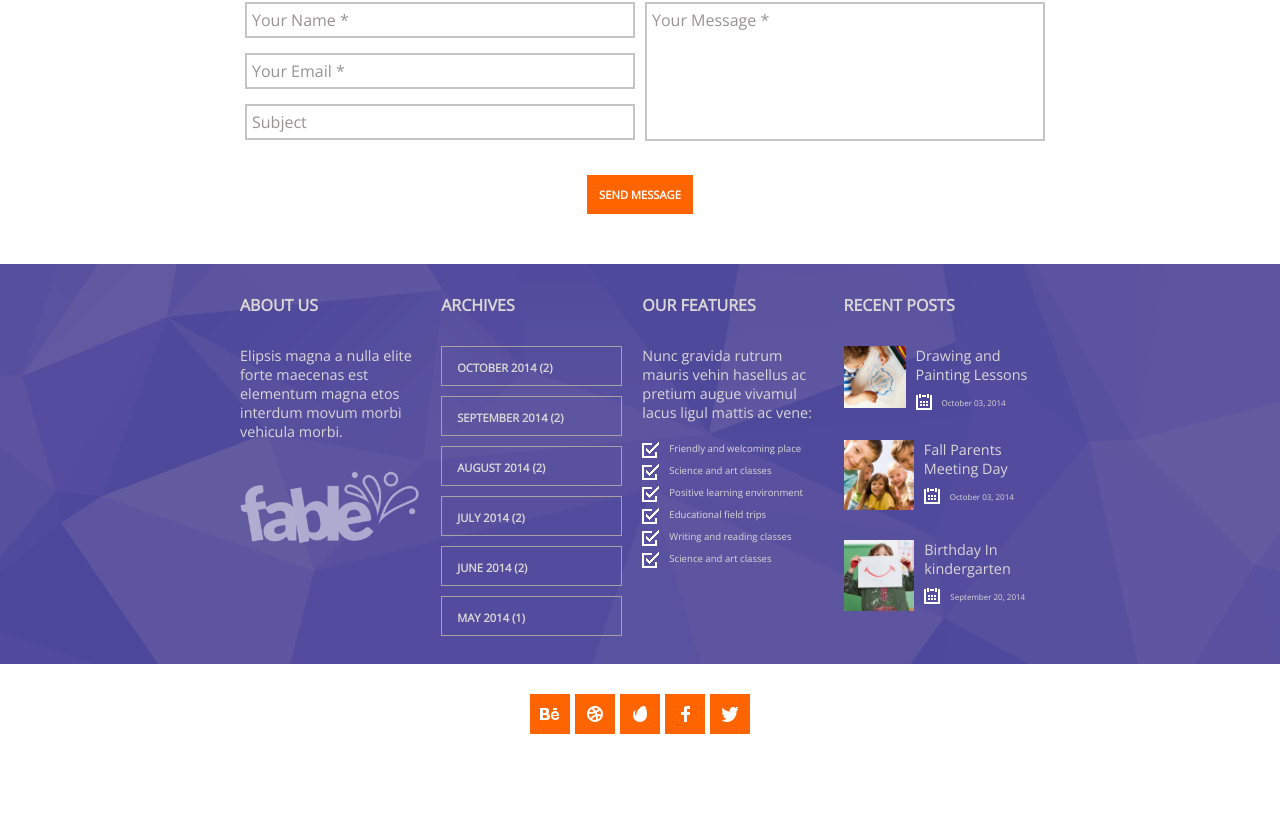
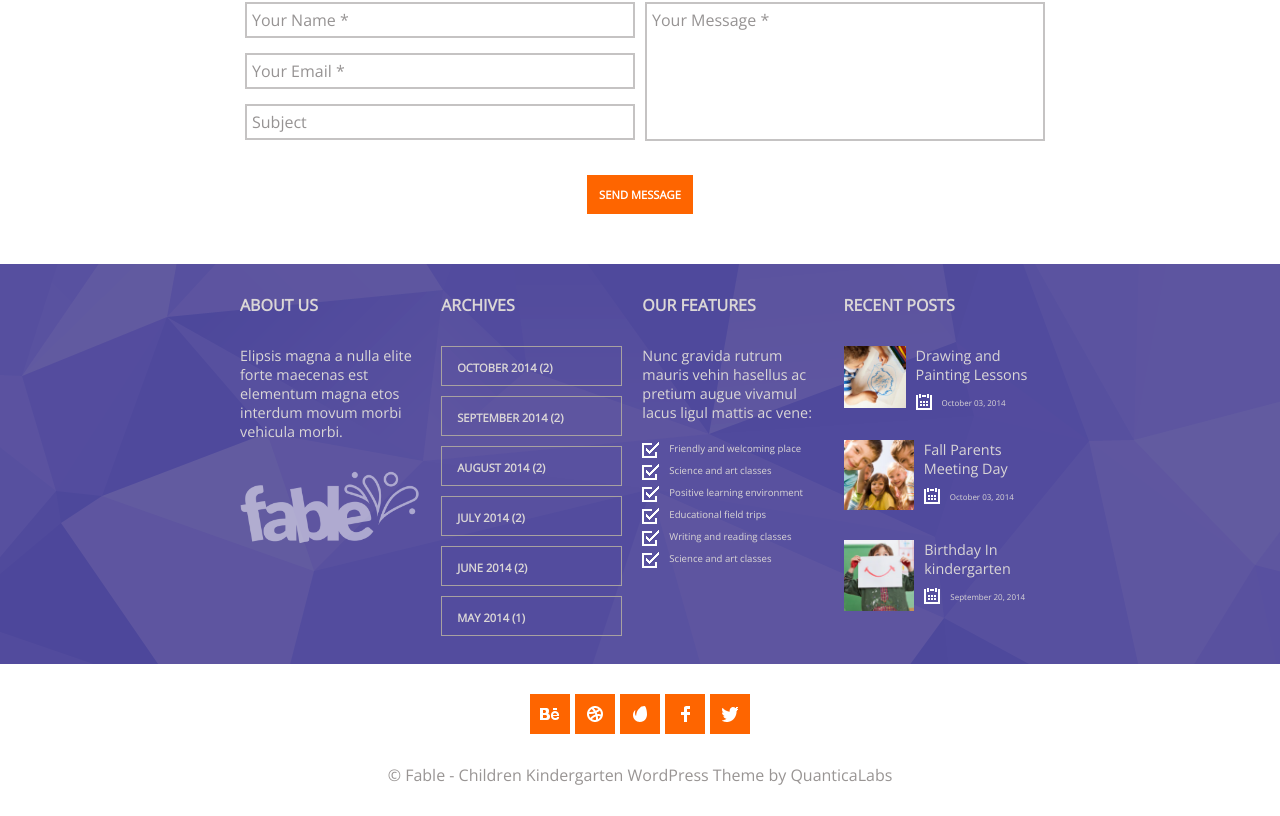
Before and after one commit to AlessandroRamoni/proj-html-vuejs, a Vue app: page / in a window 1280 px wide. Shown: the part 5924-6740 px from the top of the page. Before the commit the page ends 6663 px from the top, so only its background shows below. Built offline with nearby package versions, Linux system fonts and the light colour scheme; a web font is replaced by a local one.

Commit message:
add closing p

```diff
--- a/src/components/FooterNavComponent.vue
+++ b/src/components/FooterNavComponent.vue
@@ -1,8 +1,11 @@
 <template>
   <nav>
-    <div id="contenitore-icone" v-for="(card, index) in cards" :key="index">
-      <img :src="require(`@/assets/img/${card.immagine}`)" alt="" />
+    <div id="contenitore">
+      <div id="contenitore-icone" v-for="(card, index) in cards" :key="index">
+        <img :src="require(`@/assets/img/${card.immagine}`)" alt="" />
+      </div>
     </div>
+    <p>© Fable - Children Kindergarten WordPress Theme by QuanticaLabs</p>
   </nav>
 </template>
 
@@ -16,7 +19,7 @@ export default {
 </script>
 
 <style scoped lang="scss">
-nav {
+#contenitore {
   display: flex;
   justify-content: center;
   gap: 5px;
@@ -27,4 +30,9 @@ nav {
   width: 40px;
   height: 40px;
 }
+nav p {
+  text-align: center;
+  padding: 30px 0px;
+  color: #999594;
+}
 </style>
```
